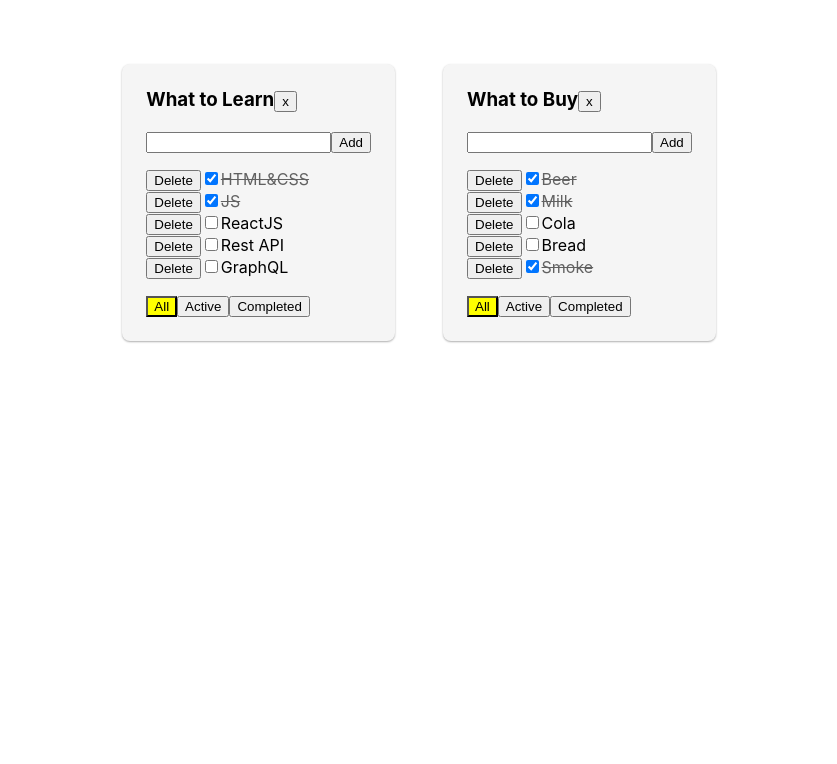
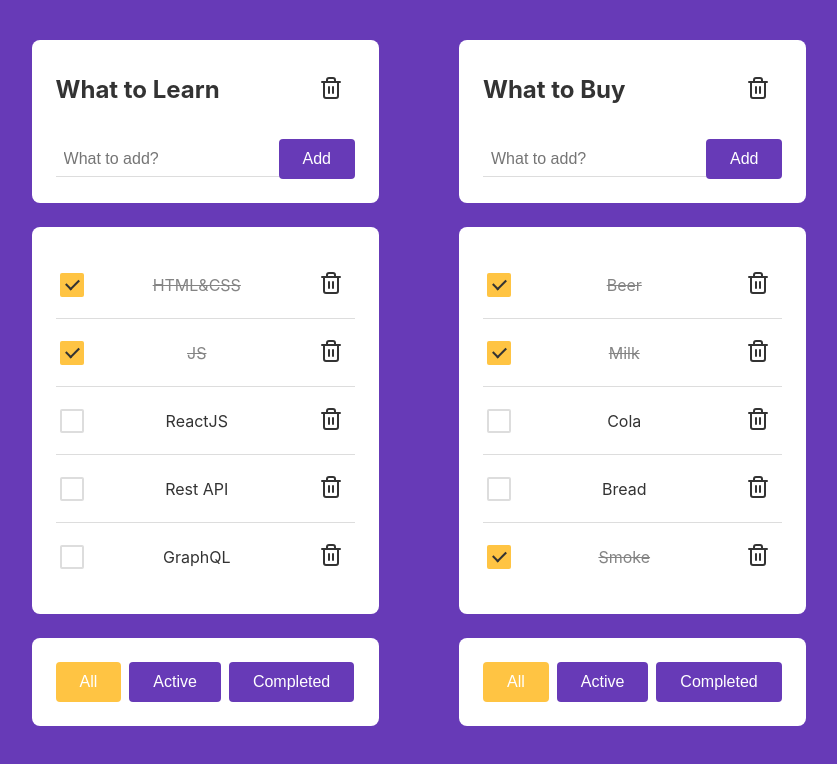
Before and after one commit to aportraitofjoyce/todolist, a React (Create React App) app: page / in a window 1280 px wide. Shown: the top 764 px of the page, without its empty margins (221-1058 px from the left). Built offline with nearby package versions, Linux system fonts and the light colour scheme.

Commit message:
Some styling, icon component, change remove button to trash icon.

```diff
--- a/src/App.css
+++ b/src/App.css
@@ -1,20 +1,5 @@
 .App {
   display: flex;
-  padding: 40px;
-  margin: 0 auto;
-  max-width: fit-content;
-}
-
-.App > div {
-  padding: 24px;
-  background-color: whitesmoke;
-  border-radius: 8px;
-  box-shadow: 0 1px 2px #00000050;
-  margin: 24px;
-}
-
-.App h3 {
-  margin-top: 0;
 }
 
 li {
@@ -23,15 +8,91 @@ li {
 
 ul {
   padding: 0;
+  margin: 0;
+}
+
+button {
+  padding: 12px 24px;
+  line-height: 1;
+  border: none;
+  border-radius: 4px;
+  background-color: #673ab7;
+  color: white;
+  cursor: pointer;
+  font-size: 16px;
+}
+
+.todolistContainer {
+  margin: 40px;
+}
+
+.todolistHeaderWrapper {
+  margin-bottom: 24px;
+  background-color: white;
+  border-radius: 8px;
+  padding: 24px;
+
+}
+.todolistHeaderContainer {
+  display: flex;
+  justify-content: space-between;
+  align-items: center;
+  margin-bottom: 24px;
+}
+
+.todolistTitle {
+  margin: 0;
+}
+
+.inputDataContainer {
+  display: flex;
+  justify-content: space-between;
+  align-items: center;
+}
+
+.dataInput {
+  padding: 8px;
+  border: none;
+  border-bottom: 1px solid #ddd;
+  font-size: 16px;
+}
+
+.tasksContainer {
+  display: flex;
+  flex-direction: column;
+  background-color: white;
+  padding: 24px;
+  border-radius: 8px;
+}
+
+.singleTaskContainer {
+  display: flex;
+  justify-content: space-between;
+  align-items: center;
+  padding: 8px 0;
+  border-bottom: 1px solid #dddddd;
+}
+
+.singleTaskContainer:last-child {
+  border-bottom: none;
+}
+
+.filterButtonsContainer {
+  display: flex;
+  gap: 8px;
+  margin-top: 24px;
+  background-color: white;
+  padding: 24px;
+  border-radius: 8px;
 }
 
 .error {
-  border: 2px solid red;
+  border: 2px solid #f44336;
   outline: none;
 }
 
 .errorMessage {
-  color: red;
+  color: #f44336;
 }
 
 .completed {
@@ -40,5 +101,63 @@ ul {
 }
 
 .activeButton {
-  background-color: yellow;
+  background-color: #ffc443;
 }
+
+.deleteButton {
+  background-color: transparent;
+  color: #333;
+  padding: 12px;
+}
+
+.deleteButton:hover {
+  color: #f44336;
+}
+
+
+
+.checkbox {
+  appearance: none;
+  position: relative;
+  width: 24px;
+  height: 24px;
+  border: 2px solid #ddd;
+  border-radius: 2px;
+  cursor: pointer;
+}
+
+.checkbox:hover {
+  border-color: #434343;
+}
+
+.checkbox:checked {
+  border: none;
+}
+
+.checkbox:checked::before {
+  content: "";
+  position: absolute;
+  left: 0;
+  top: 0;
+  width: 24px;
+  height: 24px;
+  border: none;
+  background: #FFC443;
+  border-radius: 2px;
+}
+
+.checkbox:checked::after {
+  content: "";
+  position: absolute;
+  left: 6px;
+  top: 6px;
+  width: 11px;
+  height: 6px;
+  border-bottom: 2px solid #333;
+  border-left: 2px solid #333;
+  transform: rotate(-45deg);
+}
+
+.checkbox:checked:hover {
+  opacity: 0.8;
+}
--- a/src/App.tsx
+++ b/src/App.tsx
@@ -21,7 +21,7 @@ export type TasksStateType = {
     [key: string]: TaskType[]
 }
 
-function App() {
+const App = () => {
     const TODOLIST_ID_1 = v1()
     const TODOLIST_ID_2 = v1()
 
--- a/src/Todolist.tsx
+++ b/src/Todolist.tsx
@@ -16,48 +16,69 @@ type TodolistPropsType = {
     removeTodolist: (todolistID: string) => void
 }
 
-export function Todolist(props: TodolistPropsType) {
+export const Todolist: React.FC<TodolistPropsType> = (props) => {
+
     const changeFilterCallbackHandler = (value: FilterValuesType) => props.changeTodolistFilter(value, props.id)
     const removeTodolist = () => props.removeTodolist(props.id)
 
     return (
-        <div>
-            <h3>{props.title}
-                <button onClick={removeTodolist}>x</button>
-            </h3>
+        <div className={'todolistContainer'}>
 
-            <Input addTask={props.addTask} id={props.id}/>
 
-            <ul>
+            <div className={'todolistHeaderWrapper'}>
+                <div className={'todolistHeaderContainer'}>
+                    <h2 className={'todolistTitle'}>{props.title}</h2>
+                    <Button value={'x'}
+                            className={'deleteButton'}
+                            onClick={removeTodolist}
+                            icon={'TrashIcon'}
+                    />
+                </div>
+
+                <Input addTask={props.addTask} id={props.id}/>
+            </div>
+
+
+            <ul className={'tasksContainer'}>
                 {props.tasks.map(t => {
                     const removeTaskCallbackHandler = () => props.removeTask(t.id, props.id)
                     const changeStatusCallbackHandler = (isDone: boolean) => props.changeStatus(t.id, isDone, props.id)
 
                     return (
-                        <li key={t.id}>
-                            <Button value={'Delete'} clickAction={removeTaskCallbackHandler}/>
+                        <li key={t.id} className={'singleTaskContainer'}>
                             <Checkbox checked={t.isDone} changeStatus={changeStatusCallbackHandler}/>
                             <span className={t.isDone ? 'completed' : ''}>{t.title}</span>
+                            <Button
+                                value={'x'}
+                                onClick={removeTaskCallbackHandler}
+                                className={'deleteButton'}
+                                icon={'TrashIcon'}
+                            />
                         </li>
                     )
                 })}
             </ul>
 
-            <div>
+
+            {/*ok*/}
+            <div className={'filterButtonsContainer'}>
                 <Button
                     value={'All'}
-                    clickAction={() => changeFilterCallbackHandler('All')}
-                    filter={props.filter}/>
+                    onClick={() => changeFilterCallbackHandler('All')}
+                    filter={props.filter}
+                />
 
                 <Button
                     value={'Active'}
-                    clickAction={() => changeFilterCallbackHandler('Active')}
-                    filter={props.filter}/>
+                    onClick={() => changeFilterCallbackHandler('Active')}
+                    filter={props.filter}
+                />
 
                 <Button
                     value={'Completed'}
-                    clickAction={() => changeFilterCallbackHandler('Completed')}
-                    filter={props.filter}/>
+                    onClick={() => changeFilterCallbackHandler('Completed')}
+                    filter={props.filter}
+                />
             </div>
         </div>
     )
--- a/src/components/Button.tsx
+++ b/src/components/Button.tsx
@@ -1,19 +1,24 @@
 import React from 'react'
 import {FilterValuesType} from '../App'
+import {TrashIcon} from "./TrashIcon";
 
 type ButtonPropsType = {
     value: string
-    clickAction: () => void
+    onClick: () => void
+    className?: string | undefined
     filter?: FilterValuesType
+    icon?: string
 }
 
 export function Button(props: ButtonPropsType) {
+    const finalButtonClassName = `${props.filter === props.value ? 'activeButton' : ''} ${props.className}`
+
     return (
         <button
-            onClick={props.clickAction}
-            className={props.filter === props.value ? 'activeButton' : ''}
+            onClick={props.onClick}
+            className={finalButtonClassName}
         >
-            {props.value}
+            {props.icon ? <TrashIcon/> : props.value}
         </button>
     )
 }
--- a/src/components/Checkbox.tsx
+++ b/src/components/Checkbox.tsx
@@ -10,5 +10,5 @@ export const Checkbox = (props: CheckboxPropsType) => {
         props.changeStatus(e.currentTarget.checked)
     }
 
-    return <input type='checkbox' checked={props.checked} onChange={onCheckboxChangeHandler}/>
+    return <input type='checkbox' checked={props.checked} onChange={onCheckboxChangeHandler} className={'checkbox'}/>
 }
--- a/src/components/Input.tsx
+++ b/src/components/Input.tsx
@@ -1,4 +1,5 @@
 import React, {ChangeEvent, KeyboardEvent, useState} from 'react'
+import {Button} from "./Button";
 
 type InputPropsType = {
     addTask: (title: string, todolistID: string) => void
@@ -30,9 +31,15 @@ export function Input(props: InputPropsType) {
 
     return (
         <div>
-            <input onChange={onChangeHandler} onKeyPress={onKeyPressHandler} value={title}
-                   className={error ? 'error' : ''}/>
-            <button onClick={onClickHandler}>Add</button>
+            <div className={'inputDataContainer'}>
+                <input onChange={onChangeHandler}
+                       onKeyPress={onKeyPressHandler}
+                       value={title}
+                       className={error ? 'error' : 'dataInput'}
+                       placeholder={'What to add?'}
+                />
+                <Button value={'Add'} onClick={onClickHandler}/>
+            </div>
             {error && <div className={'errorMessage'}>Field is required</div>}
         </div>
     )
--- /dev/null
+++ b/src/components/TrashIcon.tsx
@@ -0,0 +1,14 @@
+import React from "react";
+
+export const TrashIcon = () => {
+    return (
+        <svg xmlns="http://www.w3.org/2000/svg" width="24" height="24" viewBox="0 0 24 24" fill="none"
+             stroke="currentColor" stroke-width="2" stroke-linecap="round" stroke-linejoin="round"
+             className="feather feather-trash-2">
+            <polyline points="3 6 5 6 21 6"></polyline>
+            <path d="M19 6v14a2 2 0 0 1-2 2H7a2 2 0 0 1-2-2V6m3 0V4a2 2 0 0 1 2-2h4a2 2 0 0 1 2 2v2"></path>
+            <line x1="10" y1="11" x2="10" y2="17"></line>
+            <line x1="14" y1="11" x2="14" y2="17"></line>
+        </svg>
+    )
+}
--- a/src/index.css
+++ b/src/index.css
@@ -1,3 +1,7 @@
+* {
+  box-sizing: border-box;
+}
+
 body {
   margin: 0;
   font-family: -apple-system, BlinkMacSystemFont, 'Segoe UI', 'Roboto', 'Oxygen',
@@ -5,6 +9,12 @@ body {
     sans-serif;
   -webkit-font-smoothing: antialiased;
   -moz-osx-font-smoothing: grayscale;
+  display: flex;
+  align-items: center;
+  justify-content: center;
+  height: 100%;
+  background-color: #673ab7;
+  color: #333;
 }
 
 code {
```
